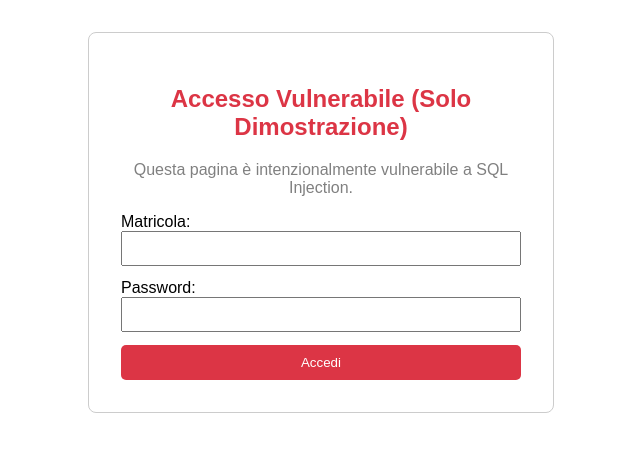
After one commit to Andrea0333/Gestione_Lab_Scientifici_UNI, a Django app: page /login-vulnerabile/ in a window 1280 px wide. The commit adds this page. Shown: the top 452 px of the page, without its empty margins (319-959 px from the left). Run offline with Django 5.2, Linux system fonts and the light colour scheme.

Commit message:
prova della vulnerabilità sql

```diff
--- a/GestioneLaboratoriUniversitari/views.py
+++ b/GestioneLaboratoriUniversitari/views.py
@@ -1,7 +1,6 @@
 from django.shortcuts import render, redirect, get_object_or_404
 from django.contrib import messages
-from django.contrib.auth import login, authenticate, logout
-from django.contrib.auth.decorators import login_required
+from django.db import connection
 from django.utils import  timezone
 
 from .forms import *
@@ -79,15 +78,15 @@ def login_view(request):
 
     if request.method == "POST":
         matricola = request.POST.get('matricola')
-        password_in_chiaro = request.POST.get('password')
+        password = request.POST.get('password')
 
-        if not matricola or not password_in_chiaro:
+        if not matricola or not password:
             return render(request, 'login.html', {'error_message': "Matricola e password sono obbligatorie."})
 
         try:
             utente = Utente.objects.get(matricola=matricola)
 
-            if check_password(password_in_chiaro, utente.password):
+            if check_password(password, utente.password):
                 # Credenziali valide, salviamo i dati in sessione
                 request.session['matricola'] = utente.matricola
                 request.session['ruolo'] = utente.ruolo
@@ -346,6 +345,7 @@ def elimina_progetto_view(request, progetto_id):
 
     #il professore può eliminare solo i propri progetti importante per evitare manipolazioni url
     if progetto.docente.matricola != request.session.get('matricola'):
+        messages.error(request, "Non sei autorizzato a eseguire questa operazione.")
         return redirect('dashboard_professore')
 
 
@@ -510,7 +510,6 @@ def elimina_progetto_view_vulnerabile(request, progetto_id):
     #     messages.error(request, "Non sei autorizzato a eseguire questa operazione.")
     #     return redirect('dashboard_professore')
 
-
     if request.method == 'POST':
         progetto.delete()
         messages.success(request, f"Il progetto '{progetto.titolo}' è stato eliminato tramite manipolazione URL.")
@@ -518,3 +517,32 @@ def elimina_progetto_view_vulnerabile(request, progetto_id):
 
     # SENZA IL CONTROLLO, LA VISTA PROCEDE E MOSTRA LA PAGINA DI CONFERMA
     return render(request, 'professore/conferma_eliminazione.html', {'progetto': progetto})
+
+
+
+#CODICE CHE PERMETTE SQL INJECTION
+
+def login_vulnerabile_view(request):
+    if request.method == 'POST':
+        matricola = request.POST.get('matricola')
+        password = request.POST.get('password')
+
+        # QUERY SQL VULNERABILE
+        # L'input dell'utente viene inserito direttamente nella stringa della query.
+        query = f"SELECT * FROM gestionelaboratoriuniversitari_utente WHERE matricola = '{matricola}' AND password = '{password}'"
+
+        with connection.cursor() as cursor:
+            cursor.execute(query)
+            utente = cursor.fetchone()
+
+            if utente:
+
+                request.session['matricola'] = utente[0]
+                request.session['ruolo'] = utente[5]
+                request.session['is_authenticated'] = True
+                return redirect('dashboard_professore')
+            else:
+                messages.error(request, "Credenziali non valide.")
+                return redirect('login_vulnerabile')
+
+    return render(request, 'login_vulnerabile.html')
--- a/UniLabManager/urls.py
+++ b/UniLabManager/urls.py
@@ -60,4 +60,6 @@ urlpatterns = [
     path('attrezzatura/nuova/', views.aggiungi_attrezzatura_view, name='aggiungi_attrezzatura'),
     path('attrezzatura/<int:attrezzatura_id>/modifica/', views.modifica_stato_attrezzatura_view, name='modifica_stato_attrezzatura'),
 
+    path('login-vulnerabile/', views.login_vulnerabile_view, name='login_vulnerabile'),
+
 ]
--- /dev/null
+++ b/templates/login_vulnerabile.html
@@ -0,0 +1,46 @@
+<!DOCTYPE html>
+<html lang="it">
+<head>
+    <meta charset="UTF-8">
+    <title>Login Vulnerabile (Dimostrazione)</title>
+    <style>
+        body { font-family: sans-serif; margin: 2em; }
+        .container { max-width: 400px; margin: auto; padding: 2em; border: 1px solid #ccc; border-radius: 8px; }
+        input { width: 100%; padding: 8px; margin-bottom: 1em; box-sizing: border-box; }
+        button { width: 100%; padding: 10px; background-color: #dc3545; color: white; border: none; border-radius: 5px; cursor: pointer; }
+        h2 { text-align: center; color: #dc3545; }
+    </style>
+</head>
+<body>
+
+    <div class="container">
+        <h2>Accesso Vulnerabile (Solo Dimostrazione)</h2>
+        <p style="text-align: center; color: grey;">Questa pagina è intenzionalmente vulnerabile a SQL Injection.</p>
+
+        <form action="{% url 'login_vulnerabile' %}" method="post">
+
+
+            <div>
+                <label for="matricola">Matricola:</label>
+                <input type="text" id="matricola" name="matricola" required>
+            </div>
+
+            <div>
+                <label for="password">Password:</label>
+                <input type="password" id="password" name="password">
+            </div>
+
+            <button type="submit">Accedi</button>
+        </form>
+
+        {% if messages %}
+            <ul style="color: red; list-style-type: none; padding-left: 0; text-align: center; margin-top: 1em;">
+                {% for message in messages %}
+                    <li>{{ message }}</li>
+                {% endfor %}
+            </ul>
+        {% endif %}
+    </div>
+
+</body>
+</html>
--- a/templates/studente/dashboard_studente.html
+++ b/templates/studente/dashboard_studente.html
@@ -2,7 +2,7 @@
 {% block content %}
 <div class="container mt-4">
 
-  {
+
   <div class="d-flex justify-content-between align-items-center mb-4 border-bottom pb-3">
     <div>
       <h3>Dashboard Studente</h3>
```
